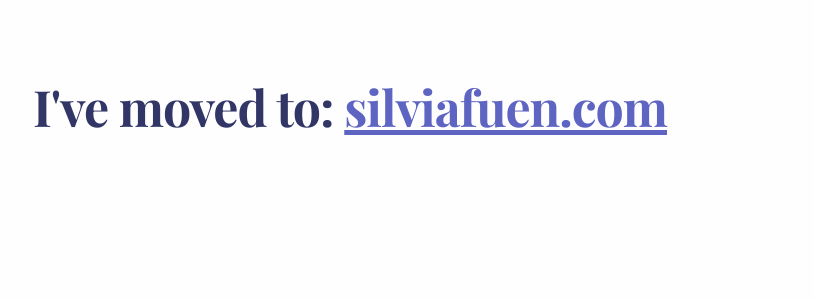
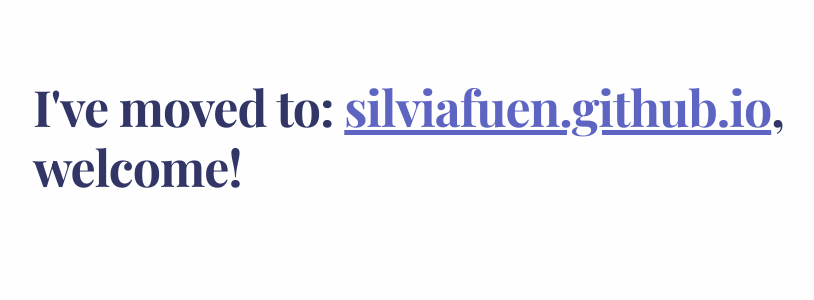
Before and after one commit to silviafuen/silviafuen.github.io, a Jekyll site: the page redirect.html, which Jekyll copies as it is, in a window 1280 px wide. Shown: the top 300 px of the page, without its empty margins (127-941 px from the left). Built offline with Jekyll 4.4.1, drawn with Linux system fonts in a browser that asks for light colours; nearby versions of some CDN libraries.

Commit message:
Fixing broken image elements

```diff
--- a/_posts/2018-11-05-music.html
+++ b/_posts/2018-11-05-music.html
@@ -72,7 +72,7 @@ permalink: music
 
     <div class="row">
       <div class="seven columns">
-        <img src="assets/music-sketches.jpg" alt="">
+        <img src="assets/music-sketches.JPG" alt="">
       </div>
       <div class="five columns">
         </p>Once completing the competitive analysis, I was able to understand what was working and wasn't in the existing market. I started to brain store off of the research and developing potential solutions through a crazy-8's excercise of sketches. This
--- a/index.html
+++ b/index.html
@@ -41,7 +41,7 @@ title: Work - SF Portfolio
     <!-- ********** Signup Project ********** -->
     <div class="row project">
       <div class="six columns">
-        <img src="assets/signup-preview.jpg" alt="Customer using iPad instore while waiting in line">
+        <img src="assets/signup-preview.JPG" alt="Customer using iPad instore while waiting in line">
       </div>
       <div class="six columns">
         <h2>Engaging Customers at Checkout</h2>
--- a/redirect.html
+++ b/redirect.html
@@ -38,7 +38,7 @@
   –––––––––––––––––––––––––––––––––––––––––––––––––– -->
   <div class="container">
     <div class="row">
-      <h1>I've moved to: <a href="/silviafuen.github.io">silviafuen.com</a></h1>
+      <h1>I've moved to: <a href="/silviafuen.github.io">silviafuen.github.io</a>, welcome!</h1>
     </div>
   </div>
 
```
